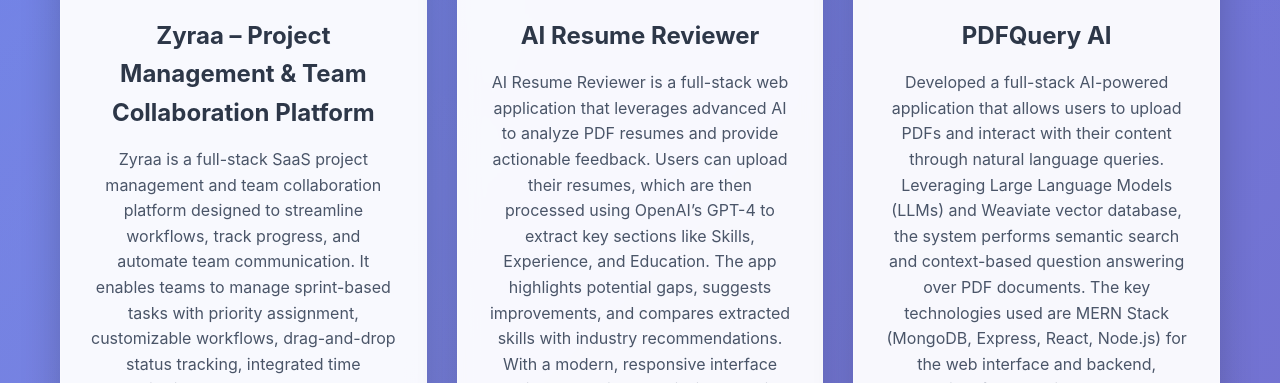
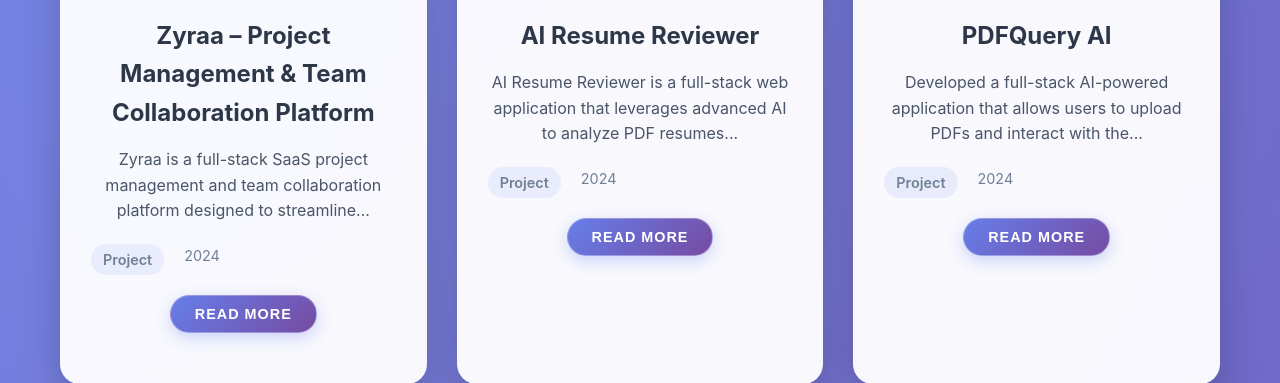
Before and after one commit to Muhammad-Ahtasham/portfolio-website, a React (Create React App) app: page /projects in a window 1280 px wide. Shown: the part 552-935 px from the top of the page. Built offline with nearby package versions, Linux system fonts and the light colour scheme.

Commit message:
projects updated

```diff
--- a/src/components/Projects.css
+++ b/src/components/Projects.css
@@ -277,6 +277,37 @@
   border: 1px solid rgba(102, 126, 234, 0.3);
 }
 
+.project-read-more {
+  margin-bottom: 20px;
+}
+
+.read-more-btn {
+  background: linear-gradient(135deg, #667eea, #764ba2);
+  color: white;
+  border: none;
+  padding: 10px 24px;
+  border-radius: 25px;
+  font-size: 0.9rem;
+  font-weight: 600;
+  text-transform: uppercase;
+  letter-spacing: 1px;
+  cursor: pointer;
+  transition: all 0.3s ease;
+  box-shadow: 0 5px 15px rgba(102, 126, 234, 0.3);
+  border: 1px solid rgba(255, 255, 255, 0.3);
+}
+
+.read-more-btn:hover {
+  transform: translateY(-2px);
+  box-shadow: 0 8px 20px rgba(102, 126, 234, 0.5);
+  background: linear-gradient(135deg, #764ba2, #667eea);
+}
+
+.read-more-btn:active {
+  transform: translateY(0);
+  box-shadow: 0 3px 10px rgba(102, 126, 234, 0.3);
+}
+
 .projects-cta {
   background: rgba(255, 255, 255, 0.95);
   padding: 50px;
@@ -345,6 +376,7 @@
   transition: all 0.3s ease;
   box-shadow: 0 10px 30px rgba(0, 0, 0, 0.2);
   border: 1px solid rgba(255, 255, 255, 0.3);
+  text-decoration: none;
 }
 
 .contact-me-btn:hover {
--- a/src/components/Projects.js
+++ b/src/components/Projects.js
@@ -1,10 +1,13 @@
 import React from "react";
-import { useNavigate } from "react-router-dom";
+import { Link, useNavigate } from "react-router-dom";
 import "./Projects.css";
 import projectsData from "../data/projects.json";
 
 function slugify(title) {
-  return title.toLowerCase().replace(/[^a-z0-9]+/g, '-').replace(/(^-|-$)/g, '');
+  return title
+    .toLowerCase()
+    .replace(/[^a-z0-9]+/g, "-")
+    .replace(/(^-|-$)/g, "");
 }
 
 const Projects = () => {
@@ -12,6 +15,12 @@
 
   const handleProjectClick = (project) => {
     navigate(`/project/${slugify(project.title)}`);
+  };
+
+  const truncateDescription = (description, maxLength = 100) => {
+    if (!description) return "";
+    if (description.length <= maxLength) return description;
+    return description.substring(0, maxLength) + "...";
   };
 
   return (
@@ -30,7 +39,7 @@
               key={index}
               className="project-card"
               onClick={() => handleProjectClick(project)}
-              style={{ cursor: 'pointer' }}
+              style={{ cursor: "pointer" }}
             >
               <div className="project-image">
                 <img src={project.image} alt={project.title} />
@@ -38,7 +47,8 @@
                   <div className="overlay-content">
                     <h3>{project.title}</h3>
                     <p>{project.description}</p>
-                    {project.technologies && project.technologies.length > 0 && (
+                    {project.technologies &&
+                      project.technologies.length > 0 && (
                         <div className="project-tech">
                           {project.technologies.map((tech, techIndex) => (
                             <span key={techIndex} className="tech-tag">
@@ -74,10 +84,22 @@
               </div>
               <div className="project-info">
                 <h3 className="project-title">{project.title}</h3>
-                <p className="project-desc">{project.description}</p>
+                <p className="project-desc">
+                  {truncateDescription(project.description)}
+                </p>
                 <div className="project-meta">
-                  <span className="project-type">{project.type || 'Project'}</span>
-                  <span className="project-date">{project.date || '2024'}</span>
+                  <span className="project-type">
+                    {project.type || "Project"}
+                  </span>
+                  <span className="project-date">{project.date || "2024"}</span>
+                </div>
+                <div className="project-read-more">
+                  <button
+                    className="read-more-btn"
+                    onClick={() => handleProjectClick(project)}
+                  >
+                    Read More
+                  </button>
                 </div>
                 {project.technologies && project.technologies.length > 0 && (
                   <div className="project-tech-list">
@@ -108,7 +130,8 @@
             >
               View GitHub Portfolio
             </a>
-            <button className="contact-me-btn">Contact Me</button>
+            {/* <button className="contact-me-btn">Contact Me</button> */}
+            <Link to="/contact" className="contact-me-btn">Contact Me</Link>
           </div>
         </div>
       </div>
```
Lines whose indentation alone changed are shown as unchanged.
